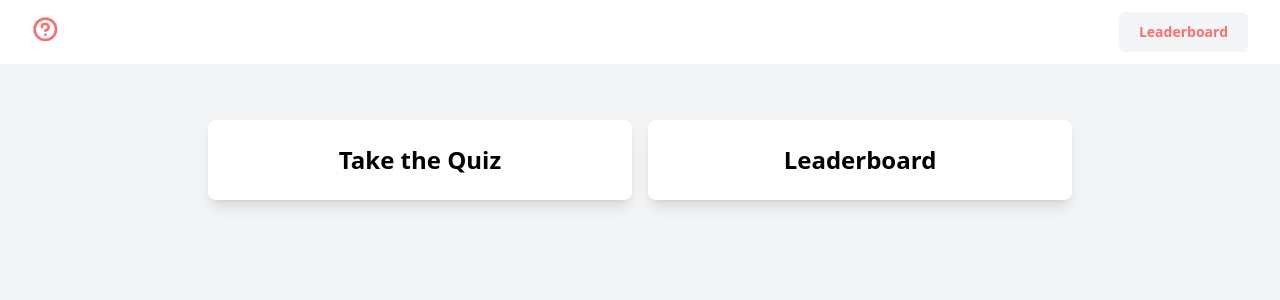
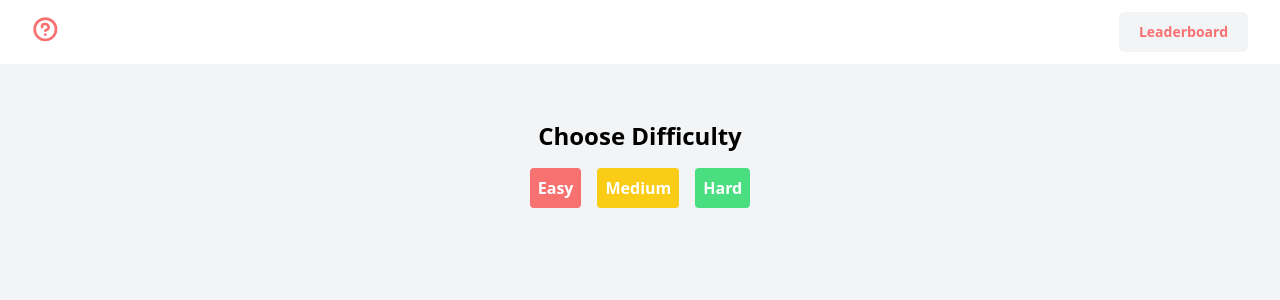
Before and after one commit to colterlevi/cint-assessment-client, a React (Vite) app: page / in a window 1280 px wide. Shown: the top 300 px of the page. Built offline with nearby package versions, Linux system fonts and the light colour scheme.

Commit message:
difficulty selection implemented

```diff
--- a/src/components/Home.tsx
+++ b/src/components/Home.tsx
@@ -1,25 +1,47 @@
-import { Link } from "react-router-dom";
-import { motion } from "framer-motion";
+import { motion } from 'framer-motion';
+import { useNavigate } from 'react-router-dom';
 
 const Home: React.FC = () => {
+    const navigate = useNavigate();
+
+    const handleStartQuiz = (difficulty: string) => {
+        navigate(`/quiz?difficulty=${difficulty}`);
+    };
 
     return(
         <motion.div
-            className="max-w-4xl w-full grid grid-cols-1 md:grid-cols-2 gap-4 p-4"
+            className="text-center p-4"
             initial={{ opacity: 0, scale: .95 }}
             animate={{ opacity: 1, scale: 1 }}
             transition={{ duration: 1 }}
             >
-            <Link to="/quiz" className="block p-6 bg-white rounded-lg shadow-lg text-center
-                hover:bg-red-400 hover:text-white
-                hover:shadow-xl transition-shadow duration-300">
-                <h2 className="text-2xl font-bold">Take the Quiz</h2>
-            </Link>
-            <Link to="/leaderboard" className="block p-6 bg-white rounded-lg shadow-lg text-center
-                hover:bg-red-400 hover:text-white
-                hover:shadow-xl transition-shadow duration-300">
-                <h2 className="text-2xl font-bold">Leaderboard</h2>
-            </Link>
+            <h1 className="text-2xl font-bold mb-4">Choose Difficulty</h1>
+            <div className="flex justify-center mb-4">
+                <button
+                    className="mx-2 p-2 bg-red-400 text-white font-semibold rounded"
+                    onClick={() => handleStartQuiz('easy')}
+                >
+                    Easy
+                </button>
+                <button
+                    className="mx-2 p-2 bg-yellow-400 text-white font-semibold rounded"
+                    onClick={() => handleStartQuiz('medium')}
+                >
+                    Medium
+                </button>
+                <button
+                    className="mx-2 p-2 bg-green-400 text-white font-semibold rounded"
+                    onClick={() => handleStartQuiz('hard')}
+                >
+                    Hard
+                </button>
+                {/* <button
+                    className="mx-2 p-2 bg-blue-400 text-white font-semibold rounded"
+                    onClick={() => handleStartQuiz('any')}
+                >
+                    Any Difficulty
+                </button> */}
+            </div>
         </motion.div>
     )
 }
--- a/src/components/Quiz.tsx
+++ b/src/components/Quiz.tsx
@@ -1,7 +1,8 @@
 import React, { useEffect, useState } from 'react';
+import { useLocation, useParams } from 'react-router-dom';
+import { motion } from 'framer-motion';
 import axios from 'axios';
-import he from 'he';
-import { motion } from 'framer-motion';
+import he from 'he'
 
 type Question = {
     id: number;
@@ -14,6 +15,8 @@ type Question = {
 };
 
 const Quiz: React.FC = () => {
+    const location = useLocation();
+    const { difficulty } = useParams<{ difficulty: string }>();
     const [questions, setQuestions] = useState<Question[]>([]);
     const [currentQuestionIndex, setCurrentQuestionIndex] = useState<number>(0);
     const [answers, setAnswers] = useState<{ [key: number]: string }>({});
@@ -26,9 +29,11 @@ const Quiz: React.FC = () => {
     useEffect(() => {
         const fetchQuestions = async () => {
             try {
-                const response = await axios.get<Question[]>('http://localhost:3000/questions');
-                const uniqueQuestions = getRandomQuestions(response.data, 10);
-                setQuestions(uniqueQuestions);
+                const response = await axios.get<Question[]>('http://localhost:3000/questions', {
+                    params: { difficulty },
+                });
+                const shuffledQuestions = getRandomQuestions(response.data, 10); // Adjust count as needed
+                setQuestions(shuffledQuestions);
                 setLoading(false);
             } catch (error) {
                 setError('Failed to fetch questions');
@@ -37,7 +42,7 @@ const Quiz: React.FC = () => {
         };
 
         fetchQuestions();
-    }, []);
+    }, [location.search, difficulty]);
 
     const getRandomQuestions = (questions: Question[], count: number): Question[] => {
         const questionMap: { [key: number]: Question } = {};
```
